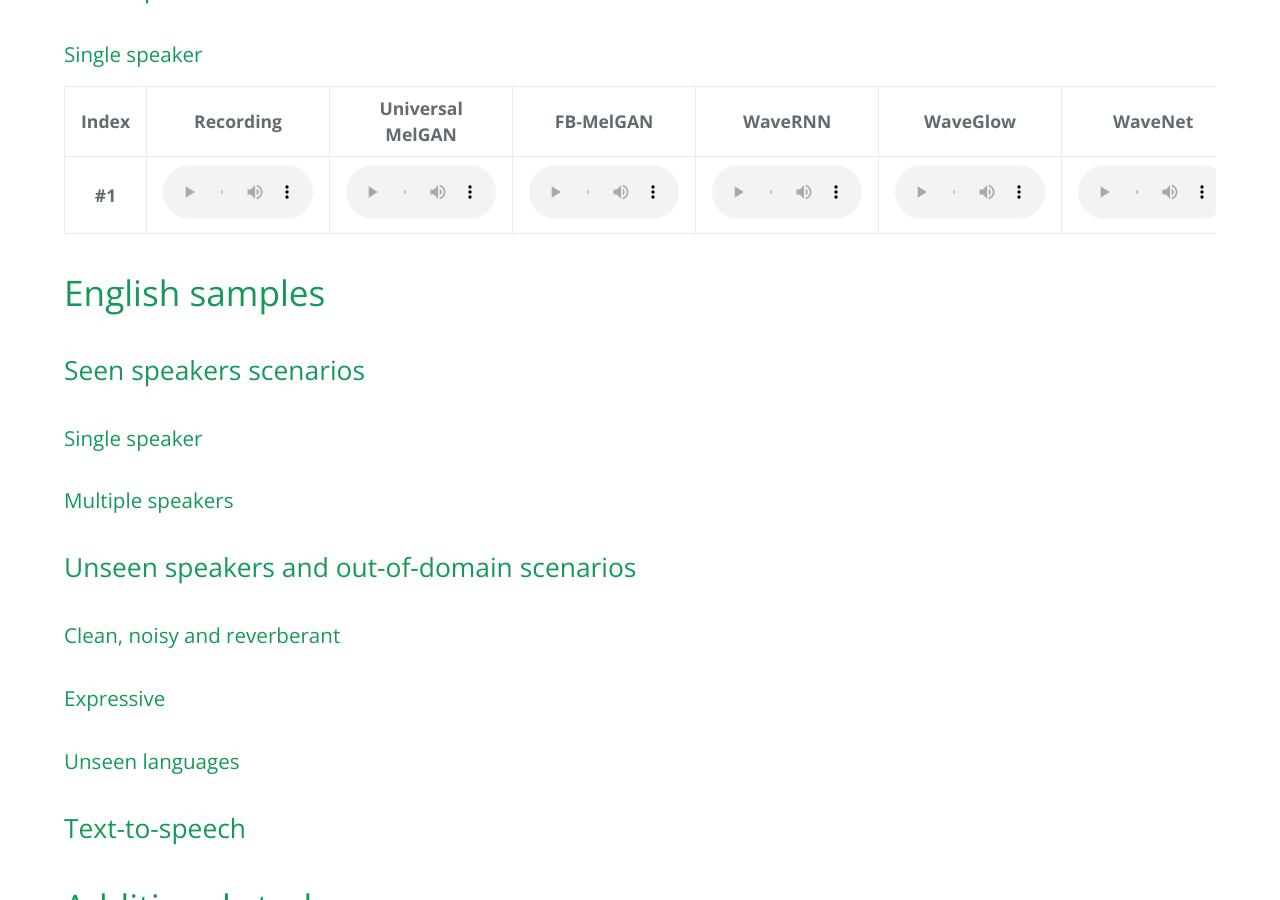
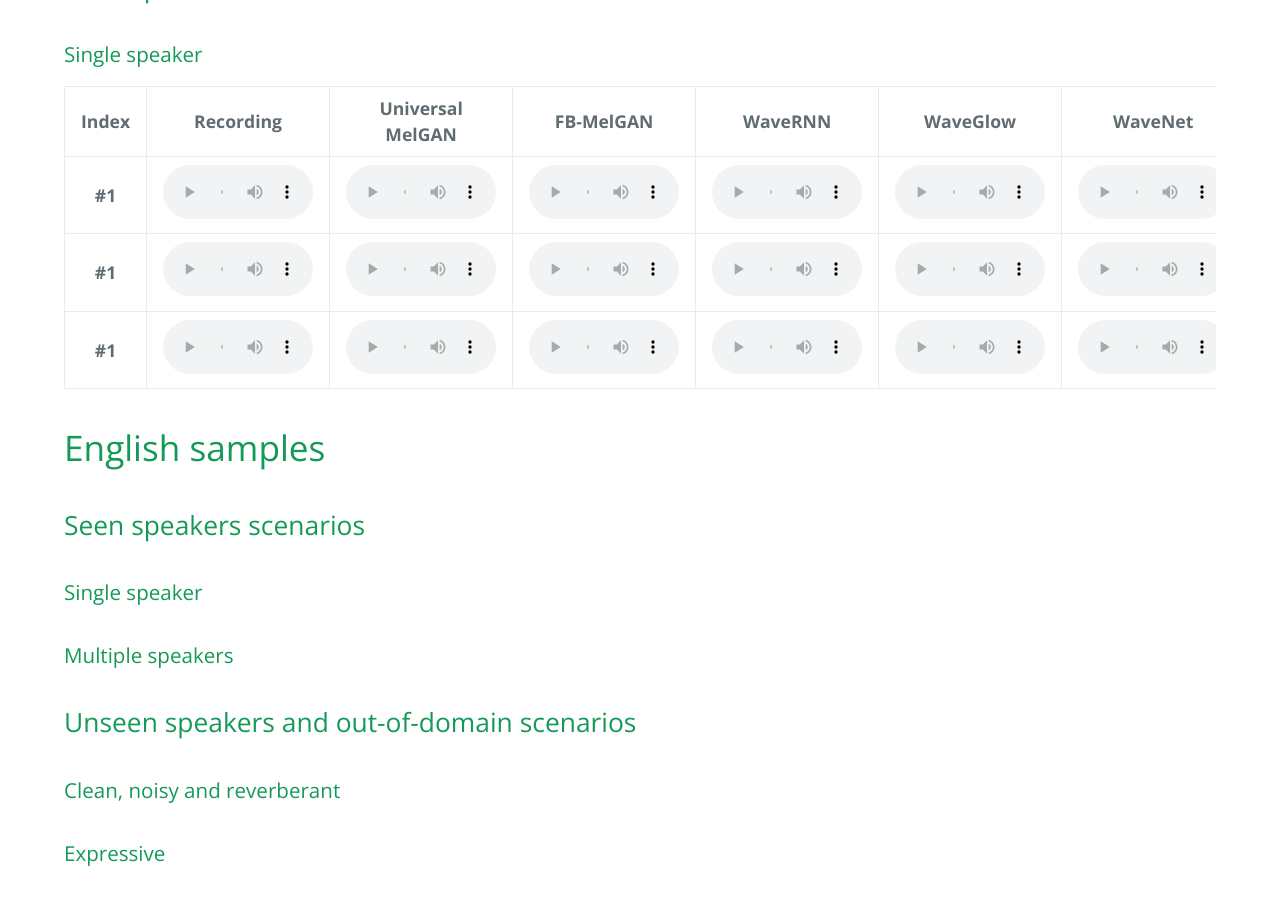
Before and after one commit to kallavinka8045/icassp2021, a Jekyll site: the page built from index.md, in a window 1280 px wide and 900 px high, scrolled down 1652 px. Built offline with Jekyll 4.4.1, drawn with Linux system fonts in a browser that asks for light colours; our own code applies the rules of GitHub Pages for plain Markdown files.

Commit message:
Update index.md

```diff
--- a/index.md
+++ b/index.md
@@ -22,6 +22,28 @@ In this paper, we propose Universal MelGAN: a robust waveform generation model f
         <th>WaveGlow</th>
         <th>WaveNet</th>
     </thead>
+    <tbody>
+        <tr>
+            <th>#1</th>
+            <td><audio controls style="width: 150px;"><source src="wav_for_mos/eng/wavernn/eng_seen_single/LJ021-0045.wav" type="audio/wav"></audio></td>
+            <td><audio controls style="width: 150px;"><source src="wav_for_mos/eng/wavernn/eng_seen_single/LJ021-0045.wav" type="audio/wav"></audio></td>
+            <td><audio controls style="width: 150px;"><source src="wav_for_mos/eng/wavernn/eng_seen_single/LJ021-0045.wav" type="audio/wav"></audio></td>
+            <td><audio controls style="width: 150px;"><source src="wav_for_mos/eng/wavernn/eng_seen_single/LJ021-0045.wav" type="audio/wav"></audio></td>
+            <td><audio controls style="width: 150px;"><source src="wav_for_mos/eng/wavernn/eng_seen_single/LJ021-0045.wav" type="audio/wav"></audio></td>
+            <td><audio controls style="width: 150px;"><source src="wav_for_mos/eng/wavernn/eng_seen_single/LJ021-0045.wav" type="audio/wav"></audio></td>
+        </tr>
+    </tbody>
+    <tbody>
+        <tr>
+            <th>#1</th>
+            <td><audio controls style="width: 150px;"><source src="wav_for_mos/eng/wavernn/eng_seen_single/LJ021-0045.wav" type="audio/wav"></audio></td>
+            <td><audio controls style="width: 150px;"><source src="wav_for_mos/eng/wavernn/eng_seen_single/LJ021-0045.wav" type="audio/wav"></audio></td>
+            <td><audio controls style="width: 150px;"><source src="wav_for_mos/eng/wavernn/eng_seen_single/LJ021-0045.wav" type="audio/wav"></audio></td>
+            <td><audio controls style="width: 150px;"><source src="wav_for_mos/eng/wavernn/eng_seen_single/LJ021-0045.wav" type="audio/wav"></audio></td>
+            <td><audio controls style="width: 150px;"><source src="wav_for_mos/eng/wavernn/eng_seen_single/LJ021-0045.wav" type="audio/wav"></audio></td>
+            <td><audio controls style="width: 150px;"><source src="wav_for_mos/eng/wavernn/eng_seen_single/LJ021-0045.wav" type="audio/wav"></audio></td>
+        </tr>
+    </tbody>
     <tbody>
         <tr>
             <th>#1</th>
```
